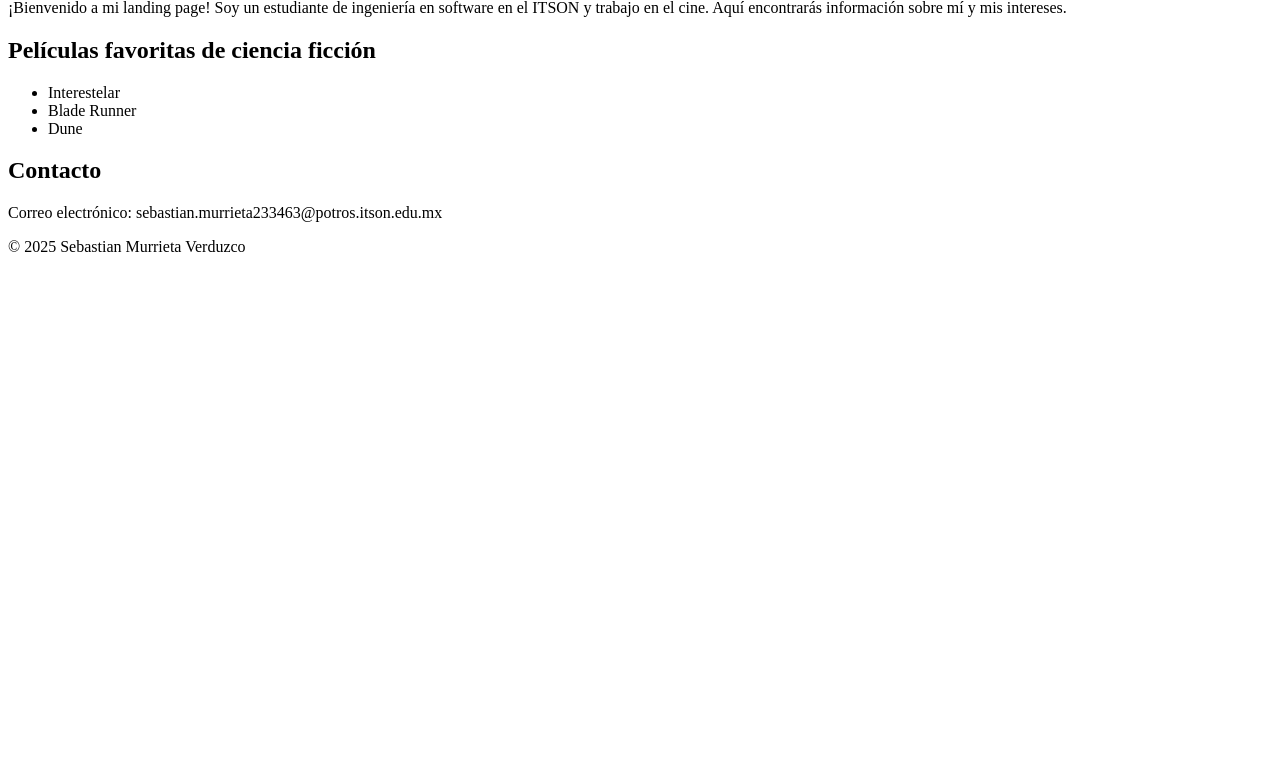
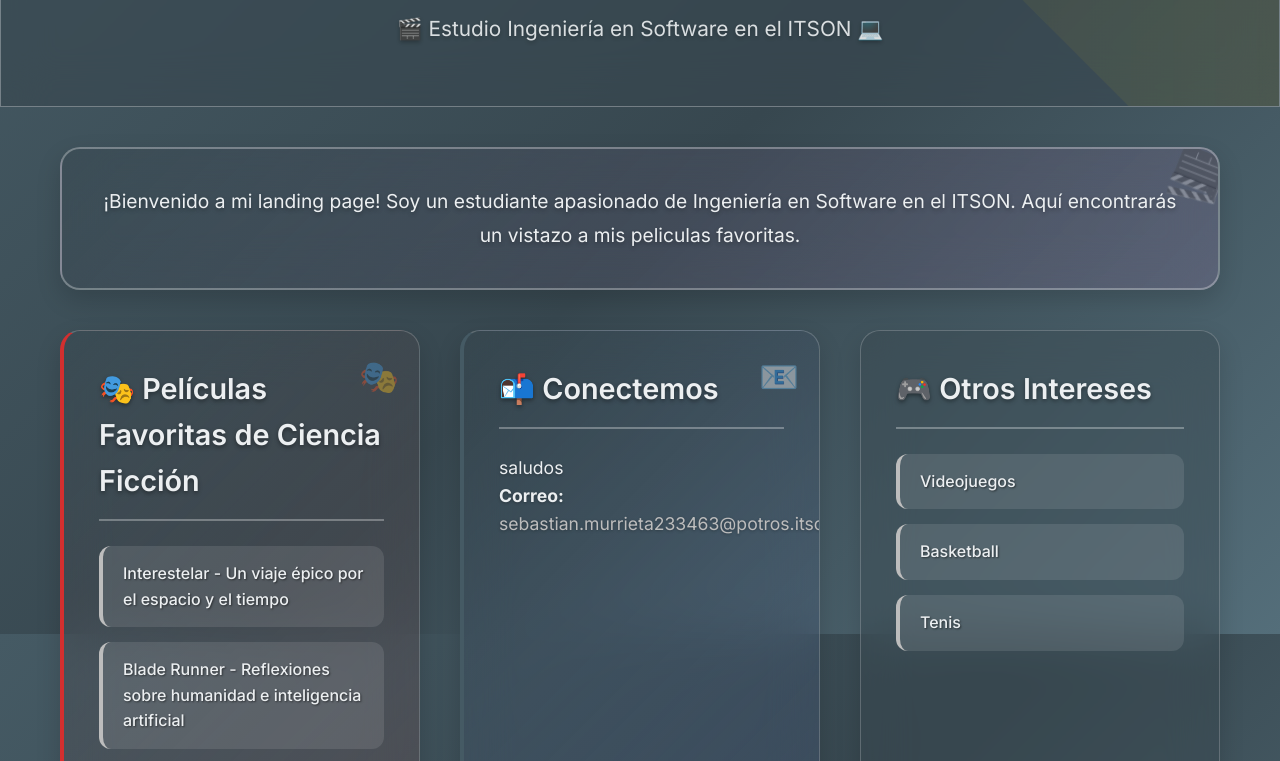
Before and after one commit to Mostaza5330/LandingMurrietaSebastian, a plain HTML site: page index.html in a window 1280 px wide. Shown: the part 166-927 px from the top of the page. Before the commit the page ends 800 px from the top, so only its background shows below. Drawn offline with Linux system fonts and the light colour scheme.

Commit message:
se agrego estilos

```diff
--- a/index.html
+++ b/index.html
@@ -3,35 +3,53 @@
 <head>
     <meta charset="UTF-8">
     <meta name="viewport" content="width=device-width, initial-scale=1.0">
-    <title>landing page</title>
+    <title>Sebastian Murrieta Verduzco - Ingeniero en Software & Cinéfilo</title>
+    <meta name="description" content="Estudiante de Ingeniería en Software en ITSON, trabajador del cine y apasionado por la tecnología y la ciencia ficción.">
+    <link rel="preconnect" href="https://fonts.googleapis.com">
+    <link rel="preconnect" href="https://fonts.gstatic.com" crossorigin>
+    <link href="https://fonts.googleapis.com/css2?family=Inter:wght@300;400;500;600;700&display=swap" rel="stylesheet">
+    <link rel="stylesheet" href="style.css">
+    <script src="script.js" defer></script>
+
 </head>
 <body>
     <header>
         <h1>Sebastian Murrieta Verduzco</h1>
-        <p>Trabajo en el cine y estudio Ingeniería en Software en el ITSON</p>
+        <p>🎬 Estudio Ingeniería en Software en el ITSON 💻</p>
     </header>
 
+    <main>
         <section id="portada">
-        <h2>Portada</h2>
-        <p>¡Bienvenido a mi landing page! Soy un estudiante de ingeniería en software en el ITSON y trabajo en el cine. Aquí encontrarás información sobre mí y mis intereses.</p>
+            <p>¡Bienvenido a mi landing page! Soy un estudiante apasionado de Ingeniería en Software en el ITSON. Aquí encontrarás un vistazo a mis peliculas favoritas.</p>
         </section>
 
         <section id="series-peliculas">
-        <h2>Películas favoritas de ciencia ficción</h2>
+            <h2>🎭 Películas Favoritas de Ciencia Ficción</h2>
             <ul>
-            <li>Interestelar</li>
-            <li>Blade Runner</li>
-            <li>Dune</li>
+                <li>Interestelar - Un viaje épico por el espacio y el tiempo</li>
+                <li>Blade Runner - Reflexiones sobre humanidad e inteligencia artificial</li>
+                <li>Dune - La saga espacial más grandiosa jamás contada</li>
             </ul>
         </section>
 
         <section id="contacto">
-        <h2>Contacto</h2>
-        <p>Correo electrónico: sebastian.murrieta233463@potros.itson.edu.mx</p>
+            <h2>📬 Conectemos</h2>
+            <p>saludos</p>
+            <p><strong>Correo:</strong> <a href="mailto:sebastian.murrieta233463@potros.itson.edu.mx">sebastian.murrieta233463@potros.itson.edu.mx</a></p>
         </section>
 
+        <section id="intereses">
+            <h2>🎮 Otros Intereses</h2>
+            <ul>
+                <li>Videojuegos</li>
+                <li>Basketball</li>
+                <li>Tenis</li>
+            </ul>
+        </section>
+    </main>
+
     <footer>
-        <p>&copy; 2025 Sebastian Murrieta Verduzco</p>
+        <p>&copy; 2025 Sebastian Murrieta Verduzco - Donde el cine se encuentra con el software</p>
     </footer>
 </body>
 </html>
--- /dev/null
+++ b/script.js
@@ -0,0 +1,45 @@
+        document.addEventListener('DOMContentLoaded', function() {
+            // Animación suave para las secciones al hacer scroll
+            const sections = document.querySelectorAll('section');
+            const observerOptions = {
+                threshold: 0.1,
+                rootMargin: '0px 0px -50px 0px'
+            };
+
+            const observer = new IntersectionObserver(function(entries) {
+                entries.forEach(entry => {
+                    if (entry.isIntersecting) {
+                        entry.target.style.opacity = '1';
+                        entry.target.style.transform = 'translateY(0)';
+                    }
+                });
+            }, observerOptions);
+
+            sections.forEach(section => {
+                observer.observe(section);
+            });
+
+            // Efecto de cursor personalizado para las películas
+            const movieItems = document.querySelectorAll('#series-peliculas li');
+            movieItems.forEach(item => {
+                item.addEventListener('mouseenter', function() {
+                    this.style.cursor = 'pointer';
+                });
+
+                item.addEventListener('click', function() {
+                    this.style.animation = 'pulse 0.3s ease-in-out';
+                    setTimeout(() => {
+                        this.style.animation = '';
+                    }, 300);
+                });
+            });
+
+            // Efecto parallax sutil para el header
+            window.addEventListener('scroll', function() {
+                const scrolled = window.pageYOffset;
+                const header = document.querySelector('header');
+                if (header) {
+                    header.style.transform = `translateY(${scrolled * 0.3}px)`;
+                }
+            });
+        });
--- /dev/null
+++ b/style.css
@@ -0,0 +1,448 @@
+ /* Variables CSS para consistencia y facilidad de mantenimiento */
+        :root {
+            --primary-color: #455A64;
+            --secondary-color: #37474F;
+            --accent-color: #546E7A;
+            --cinema-gold: #BDBDBD;
+            --cinema-red: #D32F2F;
+            --text-primary: #CFD8DC;
+            --text-secondary: #B0BEC5;
+            --text-light: #ECEFF1;
+            --bg-primary: #263238;
+            --bg-secondary: #37474F;
+            --bg-glass: rgba(55, 71, 79, 0.6);
+            --bg-card: rgba(55, 71, 79, 0.4);
+            --shadow-light: 0 4px 6px rgba(0, 0, 0, 0.07);
+            --shadow-medium: 0 10px 25px rgba(0, 0, 0, 0.15);
+            --shadow-heavy: 0 20px 40px rgba(0, 0, 0, 0.2);
+            --border-radius: 12px;
+            --border-radius-lg: 20px;
+            --transition: all 0.4s cubic-bezier(0.4, 0, 0.2, 1);
+        }
+
+        * {
+            box-sizing: border-box;
+            margin: 0;
+            padding: 0;
+        }
+
+        html {
+            scroll-behavior: smooth;
+        }
+
+        body {
+            font-family: 'Inter', -apple-system, BlinkMacSystemFont, 'Segoe UI', Roboto, sans-serif;
+            background: linear-gradient(135deg, var(--primary-color) 0%, var(--secondary-color) 50%, var(--accent-color) 100%);
+            background-attachment: fixed;
+            color: var(--text-primary);
+            line-height: 1.6;
+            overflow-x: hidden;
+            min-height: 100vh;
+        }
+
+
+        /* Header con efecto cinematográfico */
+        header {
+            background: var(--bg-glass);
+            backdrop-filter: blur(25px);
+            -webkit-backdrop-filter: blur(25px);
+            border: 1px solid rgba(255, 255, 255, 0.3);
+            color: var(--text-light);
+            padding: 60px 20px;
+            text-align: center;
+            position: relative;
+            overflow: hidden;
+            animation: slideDown 1s cubic-bezier(0.4, 0, 0.2, 1);
+            margin-bottom: 40px;
+        }
+
+        header::before {
+            content: '';
+            position: absolute;
+            top: -50%;
+            left: -50%;
+            width: 200%;
+            height: 200%;
+            background: linear-gradient(45deg, transparent, rgba(255, 215, 0, 0.1), transparent);
+            animation: cinemaShimmer 4s infinite;
+            pointer-events: none;
+        }
+
+        @keyframes cinemaShimmer {
+            0% { transform: translateX(-100%) translateY(-100%) rotate(45deg); }
+            100% { transform: translateX(100%) translateY(100%) rotate(45deg); }
+        }
+
+        header h1 {
+            font-size: clamp(2.5rem, 5vw, 4rem);
+            font-weight: 700;
+            margin-bottom: 15px;
+            text-shadow: 0 4px 8px rgba(0, 0, 0, 0.4);
+            background: linear-gradient(45deg, #ffffff, silver, #ffffff);
+            -webkit-background-clip: text;
+            -webkit-text-fill-color: transparent;
+            background-clip: text;
+            animation: textGlow 3s ease-in-out infinite alternate;
+        }
+
+        @keyframes textGlow {
+            from { filter: drop-shadow(0 0 5px rgba(255, 215, 0, 0.3)); }
+            to { filter: drop-shadow(0 0 20px rgba(255, 215, 0, 0.6)); }
+        }
+
+        header p {
+            font-size: 1.3rem;
+            font-weight: 400;
+            opacity: 0.9;
+            max-width: 600px;
+            margin: 0 auto;
+            text-shadow: 0 2px 4px rgba(0, 0, 0, 0.3);
+        }
+
+        /* Contenedor principal con grid mejorado */
+        main {
+            max-width: 1200px;
+            margin: 0 auto;
+            padding: 0 20px 40px;
+            display: grid;
+            gap: 40px;
+            grid-template-columns: repeat(auto-fit, minmax(350px, 1fr));
+        }
+
+        /* Secciones con efectos glassmorphism mejorados */
+        section {
+            background: var(--bg-card);
+            backdrop-filter: blur(25px);
+            -webkit-backdrop-filter: blur(25px);
+            border: 1px solid rgba(255, 255, 255, 0.2);
+            border-radius: var(--border-radius-lg);
+            padding: 35px;
+            box-shadow: var(--shadow-medium);
+            transition: var(--transition);
+            position: relative;
+            overflow: hidden;
+            animation: fadeInUp 0.8s cubic-bezier(0.4, 0, 0.2, 1);
+            animation-fill-mode: both;
+        }
+
+        section:nth-child(1) { animation-delay: 0.2s; }
+        section:nth-child(2) { animation-delay: 0.4s; }
+        section:nth-child(3) { animation-delay: 0.6s; }
+
+        /* Efecto especial para la sección de portada */
+        #portada {
+            grid-column: 1 / -1;
+            text-align: center;
+            background: linear-gradient(135deg, var(--bg-card), rgba(255, 147, 251, 0.1));
+            border: 2px solid rgba(255, 255, 255, 0.3);
+        }
+
+        #portada::before {
+            content: '🎬';
+            position: absolute;
+            top: -10px;
+            right: -10px;
+            font-size: 3rem;
+            opacity: 0.3;
+            animation: rotate 10s linear infinite;
+        }
+
+        @keyframes rotate {
+            from { transform: rotate(0deg); }
+            to { transform: rotate(360deg); }
+        }
+
+        #portada p {
+            font-size: 1.2rem;
+            color: var(--text-light);
+            text-shadow: 0 2px 4px rgba(0, 0, 0, 0.3);
+            line-height: 1.8;
+        }
+
+        /* Efectos hover mejorados */
+        section:hover {
+            transform: translateY(-12px) scale(1.02);
+            box-shadow: var(--shadow-heavy);
+            border-color: rgba(255, 255, 255, 0.5);
+        }
+
+        section::after {
+            content: '';
+            position: absolute;
+            top: 0;
+            left: -100%;
+            width: 100%;
+            height: 100%;
+            background: linear-gradient(90deg, transparent, rgba(255, 255, 255, 0.1), transparent);
+            transition: left 0.6s ease;
+        }
+
+        section:hover::after {
+            left: 100%;
+        }
+
+        /* Títulos con efectos cinematográficos */
+        h2 {
+            color: var(--text-light);
+            font-size: 1.8rem;
+            font-weight: 600;
+            margin-bottom: 25px;
+            padding-bottom: 15px;
+            border-bottom: 2px solid rgba(255, 255, 255, 0.3);
+            position: relative;
+            text-shadow: 0 2px 4px rgba(0, 0, 0, 0.4);
+        }
+
+        h2::after {
+            content: '';
+            position: absolute;
+            bottom: -2px;
+            left: 0;
+            width: 0;
+            height: 2px;
+            background: linear-gradient(90deg, var(--cinema-gold), var(--accent-color));
+            transition: width 0.5s ease;
+        }
+
+        section:hover h2::after {
+            width: 100%;
+        }
+
+        /* Lista de películas con efectos especiales */
+        #series-peliculas {
+            background: linear-gradient(135deg, var(--bg-card), rgba(231, 76, 60, 0.1));
+            border-left: 4px solid var(--cinema-red);
+        }
+
+        #series-peliculas::before {
+            content: '🎭';
+            position: absolute;
+            top: 20px;
+            right: 20px;
+            font-size: 2rem;
+            opacity: 0.4;
+        }
+
+        ul {
+            list-style: none;
+        }
+
+        li {
+            margin-bottom: 15px;
+            padding: 15px 20px;
+            background: rgba(255, 255, 255, 0.1);
+            border-radius: var(--border-radius);
+            border-left: 4px solid var(--cinema-gold);
+            transition: var(--transition);
+            color: var(--text-light);
+            position: relative;
+            cursor: pointer;
+            font-weight: 500;
+        }
+
+        li:hover {
+            background: rgba(255, 255, 255, 0.2);
+            transform: translateX(12px) scale(1.02);
+            box-shadow: var(--shadow-light);
+            border-left-color: var(--cinema-red);
+        }
+
+        li::before {
+            content: '🎬';
+            position: absolute;
+            left: -25px;
+            top: 50%;
+            transform: translateY(-50%);
+            opacity: 0;
+            transition: var(--transition);
+            font-size: 1.2rem;
+        }
+
+        li:hover::before {
+            opacity: 1;
+            left: -15px;
+        }
+
+        /* Sección de contacto mejorada */
+        #contacto {
+            background: linear-gradient(135deg, var(--bg-card), rgba(102, 126, 234, 0.1));
+            border-left: 4px solid var(--primary-color);
+        }
+
+        #contacto::before {
+            content: '📧';
+            position: absolute;
+            top: 20px;
+            right: 20px;
+            font-size: 2rem;
+            opacity: 0.4;
+        }
+
+        #contacto p {
+            color: var(--text-light);
+            font-size: 1.1rem;
+            text-shadow: 0 1px 3px rgba(0, 0, 0, 0.3);
+        }
+
+        #contacto a {
+            color: var(--cinema-gold);
+            text-decoration: none;
+            transition: var(--transition);
+            border-bottom: 2px solid transparent;
+        }
+
+        #contacto a:hover {
+            border-bottom-color: var(--cinema-gold);
+            text-shadow: 0 0 10px rgba(255, 215, 0, 0.5);
+        }
+
+        /* Footer cinematográfico */
+        footer {
+            text-align: center;
+            padding: 50px 20px;
+            background: var(--bg-glass);
+            backdrop-filter: blur(30px);
+            -webkit-backdrop-filter: blur(30px);
+            border: 1px solid rgba(255, 255, 255, 0.2);
+            border-radius: var(--border-radius-lg) var(--border-radius-lg) 0 0;
+            color: var(--text-light);
+            margin-top: 60px;
+            position: relative;
+            overflow: hidden;
+        }
+
+        footer::before {
+            content: '';
+            position: absolute;
+            top: 0;
+            left: 0;
+            right: 0;
+            height: 2px;
+            background: linear-gradient(90deg, transparent, var(--cinema-gold), transparent);
+        }
+
+        footer p {
+            font-size: 1rem;
+            opacity: 0.9;
+            text-shadow: 0 1px 3px rgba(0, 0, 0, 0.3);
+        }
+
+        /* Animaciones de entrada */
+        @keyframes slideDown {
+            from {
+                transform: translateY(-100%);
+                opacity: 0;
+            }
+            to {
+                transform: translateY(0);
+                opacity: 1;
+            }
+        }
+
+        @keyframes fadeInUp {
+            from {
+                transform: translateY(50px);
+                opacity: 0;
+            }
+            to {
+                transform: translateY(0);
+                opacity: 1;
+            }
+        }
+
+        /* Responsive Design Mejorado */
+        @media (max-width: 768px) {
+            header {
+                padding: 40px 20px;
+            }
+
+            header h1 {
+                font-size: 2.2rem;
+            }
+
+            header p {
+                font-size: 1.1rem;
+            }
+
+            main {
+                grid-template-columns: 1fr;
+                padding: 0 15px 30px;
+                gap: 25px;
+            }
+
+            section {
+                padding: 25px;
+            }
+
+            section:hover {
+                transform: translateY(-8px) scale(1.01);
+            }
+
+            h2 {
+                font-size: 1.5rem;
+            }
+        }
+
+        @media (max-width: 480px) {
+            header {
+                padding: 30px 15px;
+            }
+
+            header h1 {
+                font-size: 1.8rem;
+            }
+
+            header p {
+                font-size: 1rem;
+            }
+
+            section {
+                padding: 20px;
+            }
+
+            li {
+                padding: 12px 16px;
+            }
+        }
+
+        /* Accesibilidad mejorada */
+        @media (prefers-reduced-motion: reduce) {
+            * {
+                animation-duration: 0.01ms !important;
+                animation-iteration-count: 1 !important;
+                transition-duration: 0.01ms !important;
+            }
+        }
+
+        /* Estados de enfoque mejorados */
+        section:focus-within,
+        li:focus,
+        a:focus {
+            outline: 3px solid var(--cinema-gold);
+            outline-offset: 4px;
+        }
+
+        /* Mejoras para modo oscuro */
+        @media (prefers-color-scheme: dark) {
+            :root {
+                --text-primary: #e2e8f0;
+                --text-secondary: #cbd5e0;
+                --bg-glass: rgba(255, 255, 255, 0.08);
+                --bg-card: rgba(255, 255, 255, 0.05);
+            }
+        }
+
+        /* Efectos adicionales para interactividad */
+        @keyframes pulse {
+            0%, 100% { opacity: 1; }
+            50% { opacity: 0.7; }
+        }
+
+        section:hover::before {
+            animation: pulse 2s infinite;
+        }
+
+        /* Mejora de contraste para mejor legibilidad */
+        p, li {
+            text-shadow: 1px 1px 2px rgba(0, 0, 0, 0.5);
+        }
```
Lines whose indentation alone changed are shown as unchanged.
